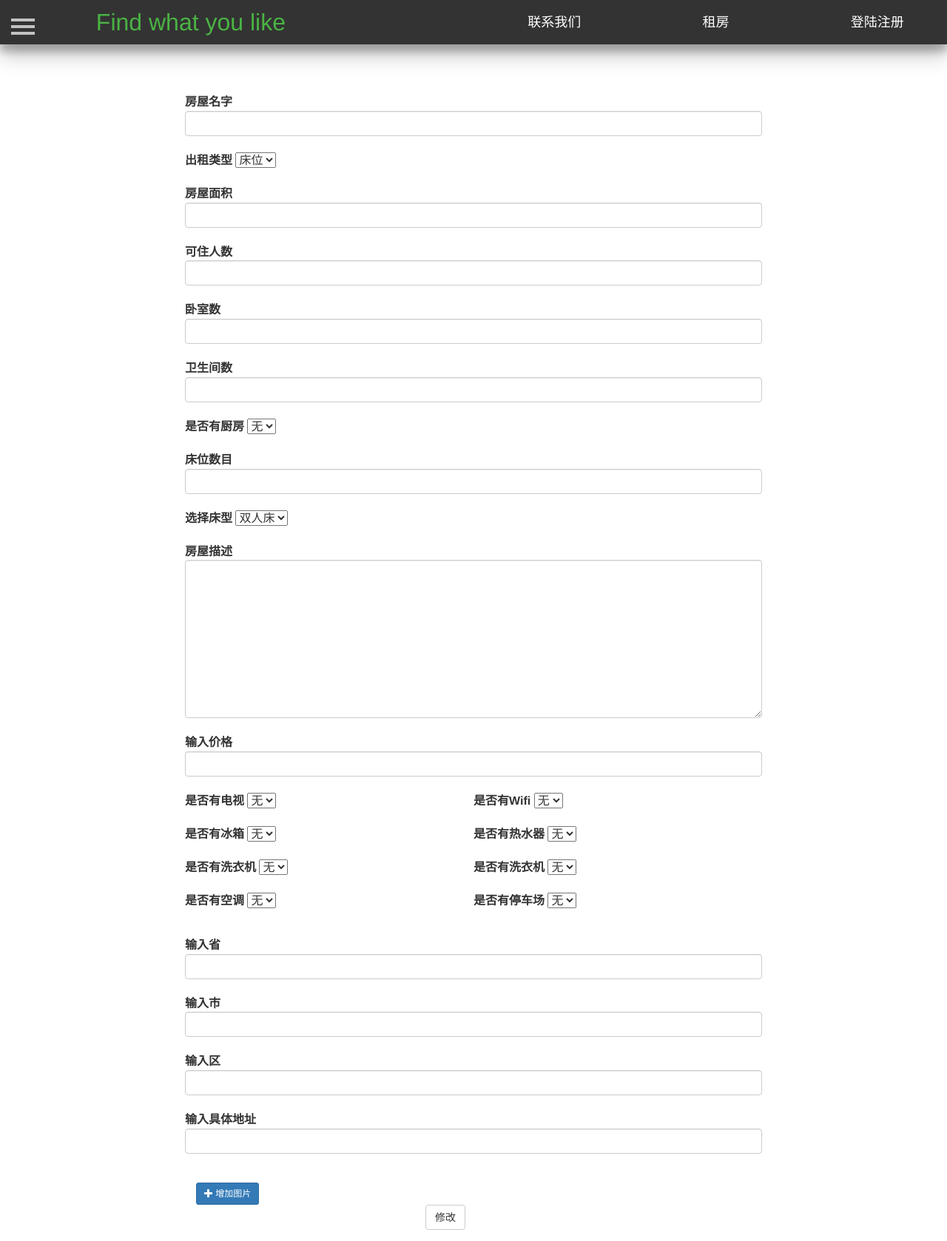
After one commit to rainpasttime/renting, a Flask app: template Renting/templates/modify_house.html in a window 1280 px wide. The commit adds this page. Shown: the whole page at 74% size. Run offline with Flask 2, Linux system fonts and the light colour scheme; the template is opened without the code that fills it, so the values that code supplies are empty; some libraries are stand-ins or nearby versions.

Commit message:
the modify house page is ok.But modify page only can upload one image once time. next we need to find how to upload more image once.

```diff
--- /dev/null
+++ b/Renting/templates/modify_house.html
@@ -0,0 +1,414 @@
+<!DOCTYPE html>
+<html lang="en">
+	<head>
+		<meta http-equiv="X-UA-Compatible" content="IE=edge,chrome=1" />
+		<meta charset="utf-8" />
+		<title>房屋租赁</title>
+		<meta name="description" content="Restyling jQuery UI Widgets and Elements" />
+		<meta name="viewport" content="width=device-width, initial-scale=1.0, maximum-scale=1.0" />
+        <!-- 新 Bootstrap 核心 CSS 文件 -->
+        <link href="https://cdn.bootcss.com/bootstrap/3.3.7/css/bootstrap.min.css" rel="stylesheet">
+        <!-- 可选的Bootstrap主题文件（一般不使用） -->
+        <script src="https://cdn.bootcss.com/bootstrap/3.3.7/css/bootstrap-theme.min.css"></script>
+        <!-- jQuery文件。务必在bootstrap.min.js 之前引入 -->
+        <script src="https://cdn.bootcss.com/jquery/2.1.1/jquery.min.js"></script>
+        <!-- 最新的 Bootstrap 核心 JavaScript 文件 -->
+        <script src="https://cdn.bootcss.com/bootstrap/3.3.7/js/bootstrap.min.js"></script>
+        <!--导入菜鸟的JS的validate相关的库-->
+		<script src="http://static.runoob.com/assets/jquery-validation-1.14.0/lib/jquery.js"></script>
+        <script src="http://static.runoob.com/assets/jquery-validation-1.14.0/dist/jquery.validate.min.js"></script>
+        <!--导航栏样式文件-->
+        <link href="/static/css/navigation.css" rel="stylesheet">
+        <script src="/static/js/profile.js"></script>
+        <script type="text/javascript" src="/static/js/navigation.js"></script>
+        <link href="/static/css/profile.css" rel="stylesheet">
+        <!--侧边栏样式-->
+         <link href="/static/css/sidebar.css" rel="stylesheet">
+        <script type="text/javascript" src="/static/js/sidebar.js"></script>
+        <!--登录注册弹出框-->
+        <link type="text/css" href="/static/css/dialog.css"  rel="stylesheet"/>
+        <script type="text/javascript" src="/static/js/register.js"></script>
+        <!--发布房屋的表单验证-->
+        <script type="text/javascript" src="/static/js/release_validate.js"></script>
+	</head>
+	<body>
+       <!--导航栏-->
+       <header class="header-navigation" id="header">
+            <nav>
+                <div class="row">
+                    <div class="col-md-1">
+                    </div>
+                    <div class="col-md-3">
+                        <font color="#4ab344" style="color: rgb(74, 179, 68);" size="6">Find what you like</font>
+                    </div>
+                    <div class="col-md-2 title">
+                    </div>
+                    <div class="col-md-2 title">
+                        <a href="javascript:showDialogContact()"><font color="#FFFFFF" style="color: rgb(255, 255, 255);" size="4">联系我们</font></a>
+                    </div>
+                    <div class="col-md-2 title">
+                        <a href="#" target="_blank"><font color="#FFFFFF" style="color: rgb(255, 255, 255);" size="4">租房</font></a>
+                    </div>
+                    <div class="col-md-2 title">
+                        {% if current_user.is_authenticated %}
+                        <a href="/profile/{{current_user.id}}">
+                            <font color="#FFFFFF" style="color: rgb(255, 255, 255);" size="4">
+                                {{current_user.username}}
+                            </font>
+                        </a>
+                        {% else %}
+                        <a href="javascript:showDialog()">
+                            <font color="#FFFFFF" style="color: rgb(255, 255, 255);" size="4">
+                                登陆注册
+                            </font>
+                        </a>
+                        {% endif %}
+                    </div>
+                </div>
+            </nav>
+        </header>
+       <!-- 联系我们-->
+       <div id="dialog_contact" class="htmleaf-container">
+					<div class="login-wrap">
+						<div class="contact-html">
+							<label class="tab" style="">Suggestion</label>
+							<div class="contact">
+								<div class="group">
+									<textarea class="contact_text" rows="10" cols="40">
+									</textarea>
+								</div>
+								<div class="group">
+									<input type="submit" class="button" style="cursor: pointer;" value="Submit">
+								</div>
+							</div>
+						</div>
+					</div>
+				</div>
+       <!--登陆注册-->
+       <div id="dialog_login" class="htmleaf-container">
+        <div class="login-wrap">
+            <div class="login-html">
+                <input id="tab-1" type="radio" name="tab" class="sign-in" checked><label for="tab-1" class="tab">Sign In</label>
+                <input id="tab-2" type="radio" name="tab" class="sign-up"><label for="tab-2" class="tab">Sign Up</label>
+                <div class="login-form">
+                    <form  method="post" id="loginform">
+                    <div class="sign-in-htm">
+                        <div class="group">
+                            <label for="user_login" class="label1" >Username</label>
+                            <input id="user_login" type="text" class="input" name="user_login">
+                            <input type="hidden" name="next" value="{{next}}"/>
+                        </div>
+                        <div class="group">
+                            <label for="pass_login" class="label1" >Password</label>
+                            <input id="pass_login" type="password" class="input" data-type="password" name="pass_login">
+                        </div>
+                        <div class="group">
+                            <!--<input type="submit" class="button" style="cursor: pointer;" value="Sign In">-->
+                            <button class="button" onclick="form=document.getElementById('loginform');form.action='/login/';">Sign In</button>
+                        </div>
+                    </div>
+                    </form>
+                    <form  method="post" id="signupinform">
+                        <div class="sign-up-htm">
+                            <div class="group">
+                                <label for="user_sign" class="label1">Username</label>
+                                <input id="user_sign" type="text" class="input" name="user_sign">
+                                <input type="hidden" name="next" value="{{next}}"/>
+                            </div>
+                            <div class="group">
+                                <label for="pass_sign" class="label1">Password</label>
+                                <input id="pass_sign" type="password" class="input" data-type="password" name="pass_sign">
+                            </div>
+                            <div class="group">
+                                <label for="pass_repeat" class="label1">Repeat Password</label>
+                                <input id="pass_repeat" type="password" class="input" data-type="password" name="pass_repeat">
+                            </div>
+                            <div class="group">
+                                <label for="email" class="label1">Email Address</label>
+                                <input id="email" type="text" class="input" name="email">
+                            </div>
+                            <div class="group">
+                                <!--<input type="submit" class="button" style="cursor: pointer;" value="Sign Up">-->
+                                <button class="button" onclick="form=document.getElementById('signupinform');form.action='/reg/';">Sign Up</button>
+                            </div>
+                        </div>
+                    </form>
+                </div>
+            </div>
+        </div>
+        </div>
+       <!--侧边栏以及内容-->
+       <!--侧边栏-->
+       <div id="wrapper">
+            <div class="overlay"></div>
+            <nav class="navbar navbar-inverse navbar-fixed-top" id="sidebar-wrapper" role="navigation">
+                <ul class="nav sidebar-nav">
+                    <li class="sidebar-brand">
+                        <a href="#">
+                        个人中心
+                        </a>
+                    </li>
+                    <li class="dropdown">
+                        <a href="#" class="dropdown-toggle" data-toggle="dropdown"><i class="fa fa-fw fa-plus"></i> 订单管理 <span class="caret"></span></a>
+                        <ul class="dropdown-menu" role="menu">
+                            <!--查看自己租房子的订单-->
+                            <li><a href="/renting/">查看订房订单</a></li>
+                            <!--只显示自己发布的房屋所需要受理的订单-->
+                            <li><a href="#">未受理的订单</a></li>
+                            <li><a href="#"></a></li>
+                            <li><a href="#"></a></li>
+                        </ul>
+                    </li>
+                    <li class="dropdown">
+                        <a href="#" class="dropdown-toggle" data-toggle="dropdown"><i class="fa fa-fw fa-plus"></i> 房屋管理 <span class="caret"></span></a>
+                        <ul class="dropdown-menu" role="menu">
+                            <!--查看自己发布的房屋-->
+                            <li><a href="/myhouse/">查看我的房屋</a></li>
+                            <!--发布房屋按钮-->
+                            <li><a href="/release/">发布房屋</a></li>
+                            <li><a href="#"></a></li>
+                            <li><a href="#"></a></li>
+                        </ul>
+                    </li>
+                    <li>
+                        <a href="#"><i class="fa fa-fw fa-dropbox"></i> Page 5</a>
+                    </li>
+                    <li>
+                        <a href="/logout/">
+                            <i class="fa fa-fw fa-dropbox"></i>
+                            登出
+                        </a>
+                    </li>
+                </ul>
+            </nav>
+            <div id="page-content-wrapper" style="margin-bottom=50px">
+                <button type="button" class="hamburger is-closed animated fadeInLeft" data-toggle="offcanvas">
+                    <span class="hamb-top"></span>
+                    <span class="hamb-middle"></span>
+                    <span class="hamb-bottom"></span>
+                </button>
+                <div class="container">
+                    <div class="row">
+                        <div class="col-md-2">
+                        </div>
+                        <!--发布房屋的表单-->
+                        <div class="col-md-8">
+                            <form class="form-horizontal" role="form" style="margin-top:50px" id="release_form" name="release_form" method="post" enctype="multipart/form-data">
+                                <div class="form-group">     <!--房屋名字-->
+                                    <label for="house_name" class="control-label">房屋名字</label>
+                                    <input type="text" class="form-control" name="house_name" id="house_name" value="{{house.house_name}}">
+                                </div>
+                                <div class="form-group">     <!--出租类型-->
+                                    <label for="rent_type" class="control-label">出租类型</label>
+                                    <select id="rent_type" name="rent_type">
+                                        {% if house.house_type==0 %}
+                                        <option>整租</option>
+                                        <option>单间</option>
+                                        <option>床位</option>
+                                        {% elif house.house_type==1 %}
+                                        <option>单间</option>
+                                        <option>整租</option>
+                                        <option>床位</option>
+                                        {% else %}
+                                        <option>床位</option>
+                                        <option>整租</option>
+                                        <option>单间</option>
+                                        {% endif %}
+                                    </select>
+                                </div>
+                                <div class="form-group">      <!--房屋面积-->
+                                    <label for="area" class="control-label">房屋面积</label>
+                                    <input type="text" class="form-control" id="area" name="area" value="{{house.area}}">
+                                </div>
+                                <div class="form-group">      <!--房屋可住人数-->
+                                    <label for="people" class="control-label">可住人数</label>
+                                    <input type="text" class="form-control" id="people" name="people" value="{{house.people}}">
+                                </div>
+                                <div class="form-group">     <!--房屋卧室数-->
+                                    <label for="bedroom" class="control-label">卧室数</label>
+                                    <input type="text" class="form-control" id="bedroom" name="bedroom" value="{{house.bedroom}}">
+                                </div>
+                                <div class="form-group">     <!--房屋卫生间数-->
+                                    <label for="toilet" class="control-label">卫生间数</label>
+                                    <input type="text" class="form-control" id="toilet" name="toilet" value="{{house.toilet}}">
+                                </div>
+                                <div class="form-group">     <!--是否有厨房-->
+                                    <label for="kitchen" class="control-label">是否有厨房</label>
+                                    <select id="kitchen" name="kitchen">
+                                        {% if house.kitchen==1 %}
+                                        <option>有</option>
+                                        <option>无</option>
+                                        {% else %}
+                                        <option>无</option>
+                                        <option>有</option>
+                                        {% endif %}
+                                    </select>
+                                </div>
+                                <div class="form-group">     <!--床位数-->
+                                    <label for="bed" class="control-label">床位数目</label>
+                                    <input type="text" class="form-control" id="bed" name="bed" value="{{house.bed}}">
+                                </div>
+                                <div class="form-group">     <!--床型-->
+                                    <label for="bed_type" class="control-label">选择床型</label>
+                                    <select id="bed_type" name="bed_type">
+                                        {% if house.bed_type==0 %}
+                                        <option>单人床</option>
+                                        <option>双人床</option>
+                                        {% else%}
+                                        <option>双人床</option>
+                                        <option>单人床</option>
+                                        {% endif %}
+                                    </select>
+                                </div>
+                                <div class="form-group">     <!--房屋描述-->
+                                    <label for="description" class="control-label">房屋描述</label>
+                                    <textarea name="description" class="form-control" id="description"  rows="10" cols="100">{{house.description}}</textarea>
+                                </div>
+                                <div class="form-group">     <!--价格-->
+                                    <label for="price" class="control-label">输入价格</label>
+                                    <input type="text" class="form-control" id="price" name="price" value="{{house.price}}">
+                                </div>
+                                <div class="row form-group">
+                                    <div class="col-md-6">
+                                        <div class="form-group">     <!--电视-->
+                                            <label for="TV" class="control-label">是否有电视</label>
+                                            <select id="TV" name="TV">
+                                                {% if house.facility[0]=="1" %}
+                                                    <option>有</option>
+                                                    <option>无</option>
+                                                {% else%}
+                                                    <option>无</option>
+                                                    <option>有</option>
+                                                {% endif %}
+                                            </select>
+                                        </div>
+                                        <div class="form-group">     <!--冰箱-->
+                                            <label for="fridge" class="control-label">是否有冰箱</label>
+                                            <select id="fridge" name="fridge">
+                                                {% if house.facility[1]=="1" %}
+                                                    <option>有</option>
+                                                    <option>无</option>
+                                                {% else%}
+                                                    <option>无</option>
+                                                    <option>有</option>
+                                                {% endif %}
+                                            </select>
+                                        </div>
+                                        <div class="form-group">     <!--洗衣机-->
+                                            <label for="washer" class="control-label">是否有洗衣机</label>
+                                            <select id="washer" name="washer">
+                                                {% if house.facility[2]=="1" %}
+                                                    <option>有</option>
+                                                    <option>无</option>
+                                                {% else%}
+                                                    <option>无</option>
+                                                    <option>有</option>
+                                                {% endif %}
+                                            </select>
+                                        </div>
+                                        <div class="form-group">     <!--空调-->
+                                            <label for="conditioner" class="control-label">是否有空调</label>
+                                            <select id="conditioner" name="conditioner">
+                                                {% if house.facility[3]=="1" %}
+                                                    <option>有</option>
+                                                    <option>无</option>
+                                                {% else%}
+                                                    <option>无</option>
+                                                    <option>有</option>
+                                                {% endif %}
+                                            </select>
+                                        </div>
+                                    </div>
+                                    <div class="col-md-6">
+                                        <div class="form-group">     <!--wifi-->
+                                            <label for="wifi" class="control-label">是否有Wifi</label>
+                                            <select id="wifi" name="wifi">
+                                                {% if house.facility[4]=="1" %}
+                                                    <option>有</option>
+                                                    <option>无</option>
+                                                {% else%}
+                                                    <option>无</option>
+                                                    <option>有</option>
+                                                {% endif %}
+                                            </select>
+                                        </div>
+                                        <div class="form-group">     <!--热水器-->
+                                            <label for="heater" class="control-label">是否有热水器</label>
+                                            <select id="heater" name="heater">
+                                                {% if house.facility[5]=="1" %}
+                                                    <option>有</option>
+                                                    <option>无</option>
+                                                {% else%}
+                                                    <option>无</option>
+                                                    <option>有</option>
+                                                {% endif %}
+                                            </select>
+                                        </div>
+                                        <div class="form-group">     <!--洗衣机-->
+                                            <label for="wardrobe" class="control-label">是否有洗衣机</label>
+                                            <select id="wardrobe" name="wardrobe">
+                                                {% if house.facility[6]=="1" %}
+                                                    <option>有</option>
+                                                    <option>无</option>
+                                                {% else%}
+                                                    <option>无</option>
+                                                    <option>有</option>
+                                                {% endif %}
+                                            </select>
+                                        </div>
+                                        <div class="form-group">     <!--停车场-->
+                                            <label for="parking" class="control-label">是否有停车场</label>
+                                            <select id="parking" name="parking">
+                                                {% if house.facility[7]=="1" %}
+                                                    <option>有</option>
+                                                    <option>无</option>
+                                                {% else%}
+                                                    <option>无</option>
+                                                    <option>有</option>
+                                                {% endif %}
+                                            </select>
+                                        </div>
+                                    </div>
+                                </div>
+                                <div class="form-group">     <!--省-->
+                                    <label for="province" class="control-label">输入省</label>
+                                    <input type="text" class="form-control" id="province" name="province" value="{{house.province}}">
+                                </div>
+                                <div class="form-group">     <!--市-->
+                                    <label for="city" class="control-label">输入市</label>
+                                    <input type="text" class="form-control" id="city" name="city" value="{{house.city}}">
+                                </div>
+                                <div class="form-group">     <!--区-->
+                                    <label for="district" class="control-label">输入区</label>
+                                    <input type="text" class="form-control" id="district" name="district" value="{{house.district}}">
+                                </div>
+                                <div class="form-group">     <!--具体地址-->
+                                    <label for="address" class="control-label">输入具体地址</label>
+                                    <input type="text" class="form-control" id="address" name="address" value="{{house.address}}">
+                                </div>
+                                <input id="file" name="file" type="file" style="opacity:0;left:0;display:block;width:100%;">
+                                <button type="button" class="btn btn-primary btn-sm">
+                                    <span class="glyphicon glyphicon-plus">
+                                    </span> 增加图片
+                                </button>
+                                <div class="row">
+                                    <div class="col-md-5">
+                                    </div>
+                                    <div class="col-md-2">
+                                        <div class="form-group">     <!--按钮-->
+                                            <button type="submit" class="btn btn-default" id="release-button" onclick="form=document.getElementById('release_form');form.action='/modify_buttom/{{house.id}}/';">修改</button>
+                                        </div>
+                                    </div>
+                                    <div class="col-md-5">
+                                    </div>
+                                </div>
+                            </form>
+                        </div>
+                        <div class="col-md-2">
+                        </div>
+                    </div>
+                </div>
+            </div>
+        </div>
+    </body>
+</html>
```
Also changed, not shown: Renting/models.py (+4 -3 lines), Renting/templates/myhouse.html (+17 -0 lines), Renting/views.py (+131 -35 lines), Renting/static/image/upload/12c5c138858111e88b46c48e8fca0068.jpg (added), Renting/static/image/upload/7e6ab5c2858111e8a19ac48e8fca0068.jpg (added), Renting/static/image/upload/82ed4cd4858011e8a87cc48e8fca0068.jpg (renamed from Renting/static/image/upload/a7cd699a850311e8b017c48e8fca0068.jpg), Renting/static/image/upload/fe7b4d6e858011e8ba76c48e8fca0068.jpg (added), renting.db.
